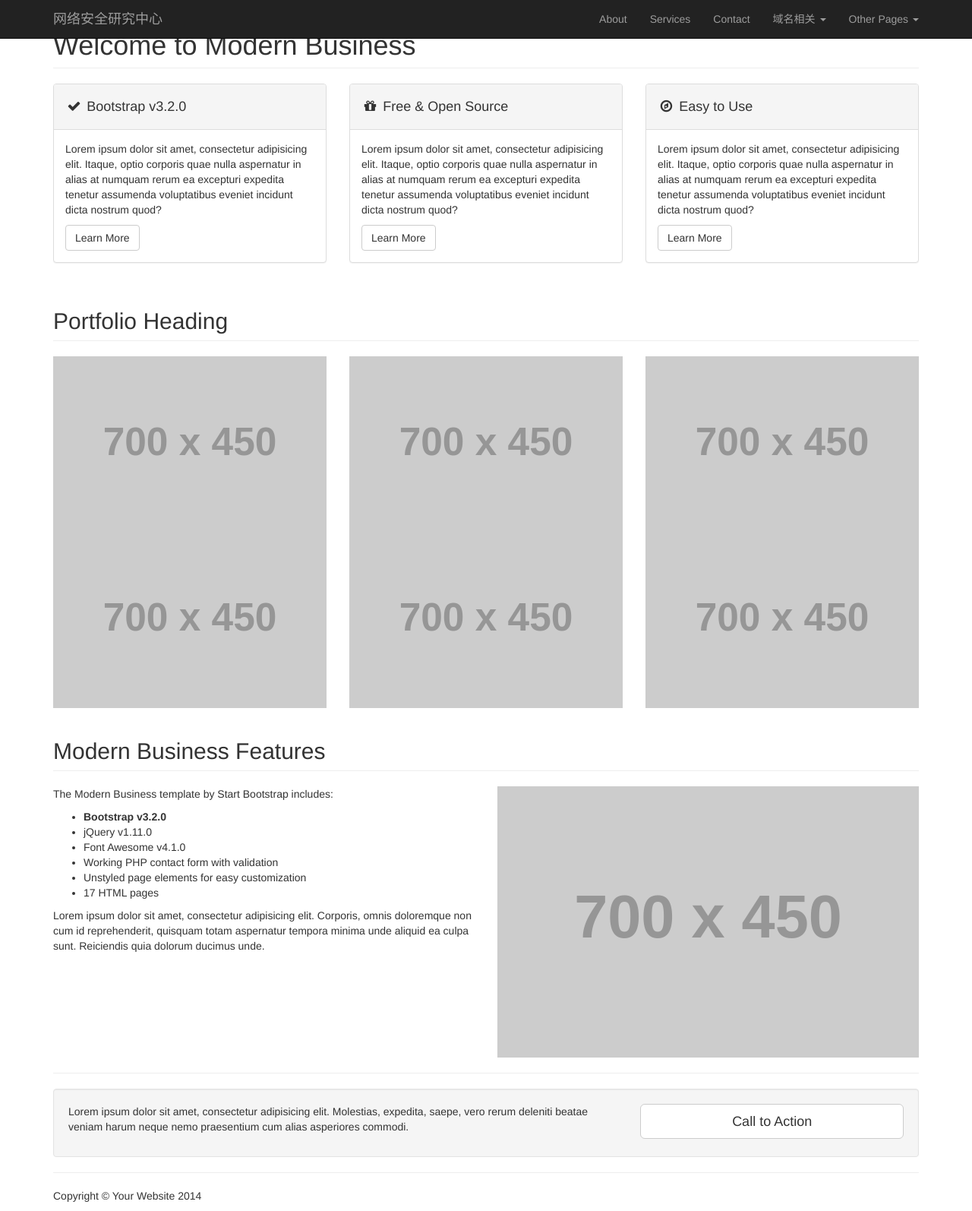
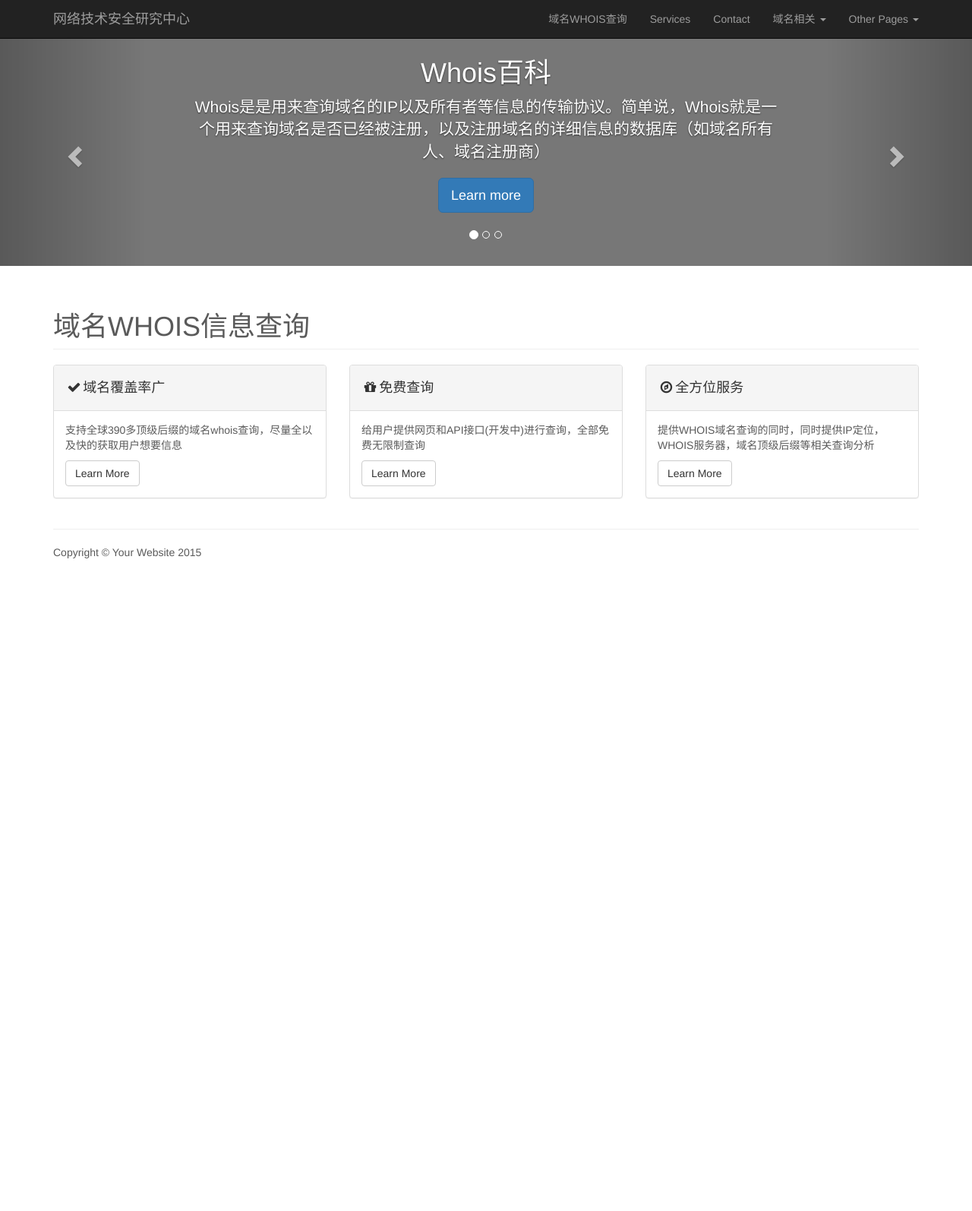
Before and after one commit to mrcheng0910/domain_whois_query, a Python web app: template templates/index.html in a window 1280 px wide. Shown: the whole page at 76% size. After the commit the page ends 735 px from the top, so only its background shows below. Run offline with Jinja, Linux system fonts and the light colour scheme; the template is opened without the code that fills it, so the values that code supplies are empty; grey boxes labelled with a size stand in for pictures from a placeholder-image service; some libraries are stand-ins or nearby versions.

Commit message:
修改初始化

```diff
--- /dev/null
+++ b/static/css/modern-business.css
@@ -0,0 +1,141 @@
+/* GLOBAL STYLES
+-------------------------------------------------- */
+/* Padding below the footer and lighter body text */
+
+body {
+  padding-bottom: 40px;  /*页面下方大小*/
+  color: #5a5a5a;
+  /*min-height: 1000px;*/
+  padding-top: 50px; /*控制页面大小*/
+
+
+}
+/*使表格内容居中*/
+/*.table th, .table td {
+    text-align: center;
+}*/
+
+/* CUSTOMIZE THE NAVBAR
+-------------------------------------------------- */
+
+/* Special class on .container surrounding .navbar, used for positioning it into place. */
+.navbar-wrapper {
+  position: absolute;
+  top: 0;
+  right: 0;
+  left: 0;
+  z-index: 20;
+}
+
+/* Flip around the padding for proper display in narrow viewports */
+.navbar-wrapper > .container {
+  padding-right: 0;
+  padding-left: 0;
+}
+.navbar-wrapper .navbar {
+  padding-right: 15px;
+  padding-left: 15px;
+}
+.navbar-wrapper .navbar .container {
+  width: auto;
+}
+
+
+/* CUSTOMIZE THE CAROUSEL
+-------------------------------------------------- */
+
+/* Carousel base class */
+.carousel {
+  height: 300px; /*修改大小*/
+  margin-bottom: 20px;
+}
+/* Since positioning the image, we need to help out the caption */
+.carousel-caption {
+  z-index: 10;
+}
+
+/* Declare heights because of positioning of img element */
+.carousel .item {
+  height: 300px; /*修改大小*/
+  background-color: #777;
+}
+.carousel-inner > .item > img {
+  position: absolute;
+  top: 0;
+  left: 0;
+  min-width: 100%;
+  height: 300px; /*修改大小*/
+}
+
+
+/* MARKETING CONTENT
+-------------------------------------------------- */
+
+/* Center align the text within the three columns below the carousel */
+.marketing .col-lg-4 {
+  margin-bottom: 20px;
+  text-align: center;
+}
+.marketing h2 {
+  font-weight: normal;
+}
+.marketing .col-lg-4 p {
+  margin-right: 10px;
+  margin-left: 10px;
+}
+
+
+/* Featurettes
+------------------------- */
+
+.featurette-divider {
+  margin: 80px 0; /* Space out the Bootstrap <hr> more */
+}
+
+/* Thin out the marketing headings */
+.featurette-heading {
+  font-weight: 300;
+  line-height: 1;
+  letter-spacing: -1px;
+}
+
+
+/* RESPONSIVE CSS
+-------------------------------------------------- */
+
+@media (min-width: 768px) {
+  /* Navbar positioning foo */
+  .navbar-wrapper {
+    margin-top: 10px;
+  }
+  .navbar-wrapper .container {
+    padding-right: 15px;
+    padding-left: 15px;
+  }
+  .navbar-wrapper .navbar {
+    padding-right: 0;
+    padding-left: 0;
+  }
+
+  /* The navbar becomes detached from the top, so we round the corners */
+  .navbar-wrapper .navbar {
+    border-radius: 4px;
+  }
+
+  /* Bump up size of carousel content */
+  .carousel-caption p {
+    margin-bottom: 20px;
+    font-size: 21px;
+    line-height: 1.4;
+  }
+
+  .featurette-heading {
+    font-size: 50px;
+  }
+}
+
+@media (min-width: 992px) {
+  .featurette-heading {
+    margin-top: 120px;
+  }
+}
--- a/templates/index.html
+++ b/templates/index.html
@@ -39,13 +39,13 @@
                     <span class="icon-bar"></span>
                     <span class="icon-bar"></span>
                 </button>
-                <a class="navbar-brand" href="/">网络安全研究中心</a>
+                <a class="navbar-brand" href="/">网络技术安全研究中心</a>
             </div>
             <!-- Collect the nav links, forms, and other content for toggling -->
             <div class="collapse navbar-collapse" id="bs-example-navbar-collapse-1">
                 <ul class="nav navbar-nav navbar-right">
                     <li>
-                        <a href="about.html">About</a>
+                        <a href="about.html">域名WHOIS查询</a>
                     </li>
                     <li>
                         <a href="services.html">Services</a>
@@ -100,46 +100,53 @@
         <!-- /.container -->
     </nav>
 
-    <!-- Header Carousel -->
-    <header id="myCarousel" class="carousel slide">
+    <div id="myCarousel" class="carousel slide" data-ride="carousel">
       <!-- Indicators -->
       <ol class="carousel-indicators">
         <li data-target="#myCarousel" data-slide-to="0" class="active"></li>
         <li data-target="#myCarousel" data-slide-to="1"></li>
         <li data-target="#myCarousel" data-slide-to="2"></li>
       </ol>
-
-        <!-- Wrapper for slides -->
-        <div class="carousel-inner">
+      <div class="carousel-inner" role="listbox">
         <div class="item active">
-                <div class="fill" style="background-image:url('http://placehold.it/1900x1080&text=Slide One');"></div>
+          <div class="container">
             <div class="carousel-caption">
-                    <h2>Caption 1</h2>
+              <h1>Whois百科</h1>
+              <p>Whois是是用来查询域名的IP以及所有者等信息的传输协议。简单说，Whois就是一个用来查询域名是否已经被注册，以及注册域名的详细信息的数据库（如域名所有人、域名注册商）</p>
+              <p><a class="btn btn-lg btn-primary" href="/whoismoreinfo" role="button">Learn more</a></p>
+            </div>
           </div>
         </div>
         <div class="item">
-                <div class="fill" style="background-image:url('http://placehold.it/1900x1080&text=Slide Two');"></div>
+          <!--<img class="second-slide" alt="Second slide">-->
+          <div class="container">
             <div class="carousel-caption">
-                    <h2>Caption 2</h2>
+              <h1>Whois 查询</h1>
+              <p>该网站为用户提供免费的域名whois信息查询，只需要输入对应域名或者网址，例如<code>baidu.com</code>,您将会得到该域名所对应的whois信息，包括注册者姓名、电话、邮箱、详细信息等内容</p>
+              <p><a class="btn btn-lg btn-primary" href="#" role="button">Learn more</a></p>
+            </div>
           </div>
         </div>
         <div class="item">
-                <div class="fill" style="background-image:url('http://placehold.it/1900x1080&text=Slide Three');"></div>
+          <!--<img class="third-slide" alt="Third slide">-->
+          <div class="container">
             <div class="carousel-caption">
-                    <h2>Caption 3</h2>
+              <h1>域名注册商</h1>
+              <p>该功能提供全球已知的顶级域名注册商的服务器地址，例如<code>.cn</code>为<code>whois.nic.cn</code>,并且提供该顶级域名的所有二级域名</p>
+              <p><a class="btn btn-lg btn-primary" href="#" role="button">Learn more</a></p>
             </div>
           </div>
         </div>
-
-        <!-- Controls -->
-        <a class="left carousel-control" href="#myCarousel" data-slide="prev">
-            <span class="icon-prev"></span>
+      </div>
+      <a class="left carousel-control" href="#myCarousel" role="button" data-slide="prev">
+        <span class="glyphicon glyphicon-chevron-left" aria-hidden="true"></span>
+        <span class="sr-only">Previous</span>
       </a>
-        <a class="right carousel-control" href="#myCarousel" data-slide="next">
-            <span class="icon-next"></span>
+      <a class="right carousel-control" href="#myCarousel" role="button" data-slide="next">
+        <span class="glyphicon glyphicon-chevron-right" aria-hidden="true"></span>
+        <span class="sr-only">Next</span>
       </a>
-    </header>
-
+    </div><!-- /.carousel -->
     <!-- Page Content -->
     <div class="container">
 
@@ -147,16 +154,16 @@
         <div class="row">
             <div class="col-lg-12">
                 <h1 class="page-header">
-                    Welcome to Modern Business
+                    域名WHOIS信息查询
                 </h1>
             </div>
             <div class="col-md-4">
                 <div class="panel panel-default">
                     <div class="panel-heading">
-                        <h4><i class="fa fa-fw fa-check"></i> Bootstrap v3.2.0</h4>
+                        <h4><i class="fa fa-fw fa-check"></i>域名覆盖率广</h4>
                     </div>
                     <div class="panel-body">
-                        <p>Lorem ipsum dolor sit amet, consectetur adipisicing elit. Itaque, optio corporis quae nulla aspernatur in alias at numquam rerum ea excepturi expedita tenetur assumenda voluptatibus eveniet incidunt dicta nostrum quod?</p>
+                        <p>支持全球390多顶级后缀的域名whois查询，尽量全以及快的获取用户想要信息</p>
                         <a href="#" class="btn btn-default">Learn More</a>
                     </div>
                 </div>
@@ -164,10 +171,10 @@
             <div class="col-md-4">
                 <div class="panel panel-default">
                     <div class="panel-heading">
-                        <h4><i class="fa fa-fw fa-gift"></i> Free &amp; Open Source</h4>
+                        <h4><i class="fa fa-fw fa-gift"></i>免费查询</h4>
                     </div>
                     <div class="panel-body">
-                        <p>Lorem ipsum dolor sit amet, consectetur adipisicing elit. Itaque, optio corporis quae nulla aspernatur in alias at numquam rerum ea excepturi expedita tenetur assumenda voluptatibus eveniet incidunt dicta nostrum quod?</p>
+                        <p>给用户提供网页和API接口(开发中)进行查询，全部免费无限制查询</p>
                         <a href="#" class="btn btn-default">Learn More</a>
                     </div>
                 </div>
@@ -175,10 +182,10 @@
             <div class="col-md-4">
                 <div class="panel panel-default">
                     <div class="panel-heading">
-                        <h4><i class="fa fa-fw fa-compass"></i> Easy to Use</h4>
+                        <h4><i class="fa fa-fw fa-compass"></i>全方位服务</h4>
                     </div>
                     <div class="panel-body">
-                        <p>Lorem ipsum dolor sit amet, consectetur adipisicing elit. Itaque, optio corporis quae nulla aspernatur in alias at numquam rerum ea excepturi expedita tenetur assumenda voluptatibus eveniet incidunt dicta nostrum quod?</p>
+                        <p>提供WHOIS域名查询的同时，同时提供IP定位，WHOIS服务器，域名顶级后缀等相关查询分析</p>
                         <a href="#" class="btn btn-default">Learn More</a>
                     </div>
                 </div>
@@ -186,89 +193,12 @@
         </div>
         <!-- /.row -->
 
-        <!-- Portfolio Section -->
-        <div class="row">
-            <div class="col-lg-12">
-                <h2 class="page-header">Portfolio Heading</h2>
-            </div>
-            <div class="col-md-4 col-sm-6">
-                <a href="portfolio-item.html">
-                    <img class="img-responsive img-portfolio img-hover" src="http://placehold.it/700x450" alt="">
-                </a>
-            </div>
-            <div class="col-md-4 col-sm-6">
-                <a href="portfolio-item.html">
-                    <img class="img-responsive img-portfolio img-hover" src="http://placehold.it/700x450" alt="">
-                </a>
-            </div>
-            <div class="col-md-4 col-sm-6">
-                <a href="portfolio-item.html">
-                    <img class="img-responsive img-portfolio img-hover" src="http://placehold.it/700x450" alt="">
-                </a>
-            </div>
-            <div class="col-md-4 col-sm-6">
-                <a href="portfolio-item.html">
-                    <img class="img-responsive img-portfolio img-hover" src="http://placehold.it/700x450" alt="">
-                </a>
-            </div>
-            <div class="col-md-4 col-sm-6">
-                <a href="portfolio-item.html">
-                    <img class="img-responsive img-portfolio img-hover" src="http://placehold.it/700x450" alt="">
-                </a>
-            </div>
-            <div class="col-md-4 col-sm-6">
-                <a href="portfolio-item.html">
-                    <img class="img-responsive img-portfolio img-hover" src="http://placehold.it/700x450" alt="">
-                </a>
-            </div>
-        </div>
-        <!-- /.row -->
-
-        <!-- Features Section -->
-        <div class="row">
-            <div class="col-lg-12">
-                <h2 class="page-header">Modern Business Features</h2>
-            </div>
-            <div class="col-md-6">
-                <p>The Modern Business template by Start Bootstrap includes:</p>
-                <ul>
-                    <li><strong>Bootstrap v3.2.0</strong>
-                    </li>
-                    <li>jQuery v1.11.0</li>
-                    <li>Font Awesome v4.1.0</li>
-                    <li>Working PHP contact form with validation</li>
-                    <li>Unstyled page elements for easy customization</li>
-                    <li>17 HTML pages</li>
-                </ul>
-                <p>Lorem ipsum dolor sit amet, consectetur adipisicing elit. Corporis, omnis doloremque non cum id reprehenderit, quisquam totam aspernatur tempora minima unde aliquid ea culpa sunt. Reiciendis quia dolorum ducimus unde.</p>
-            </div>
-            <div class="col-md-6">
-                <img class="img-responsive" src="http://placehold.it/700x450" alt="">
-            </div>
-        </div>
-        <!-- /.row -->
-
         <hr>
-
-        <!-- Call to Action Section -->
-        <div class="well">
-            <div class="row">
-                <div class="col-md-8">
-                    <p>Lorem ipsum dolor sit amet, consectetur adipisicing elit. Molestias, expedita, saepe, vero rerum deleniti beatae veniam harum neque nemo praesentium cum alias asperiores commodi.</p>
-                </div>
-                <div class="col-md-4">
-                    <a class="btn btn-lg btn-default btn-block" href="#">Call to Action</a>
-                </div>
-            </div>
-        </div>
-
-        <hr>
-
         <!-- Footer -->
         <footer>
             <div class="row">
                 <div class="col-lg-12">
-                    <p>Copyright &copy; Your Website 2014</p>
+                    <p>Copyright &copy; Your Website 2015</p>
                 </div>
             </div>
         </footer>
@@ -283,11 +213,6 @@
     <!--<script src="js/bootstrap.min.js"></script>-->
     <script src="//cdn.bootcss.com/bootstrap/3.3.5/js/bootstrap.min.js"></script>
     <!-- Script to Activate the Carousel -->
-    <script>
-    $('.carousel').carousel({
-        interval: 5000 //changes the speed
-    })
-    </script>
 
 </body>
 
```
Also changed, not shown: templates/index1.html (deleted, +0 -10 lines), 1 other file. Lines whose indentation alone changed are shown as unchanged.
